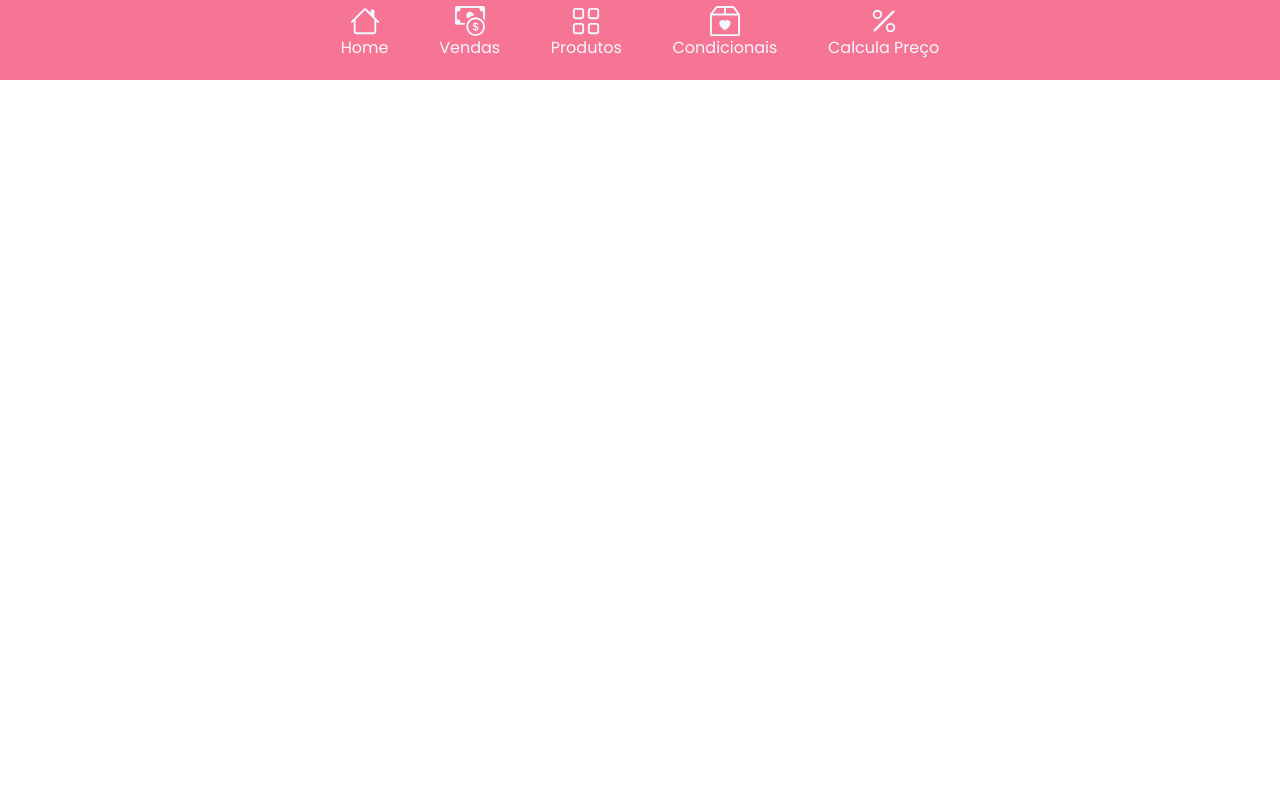
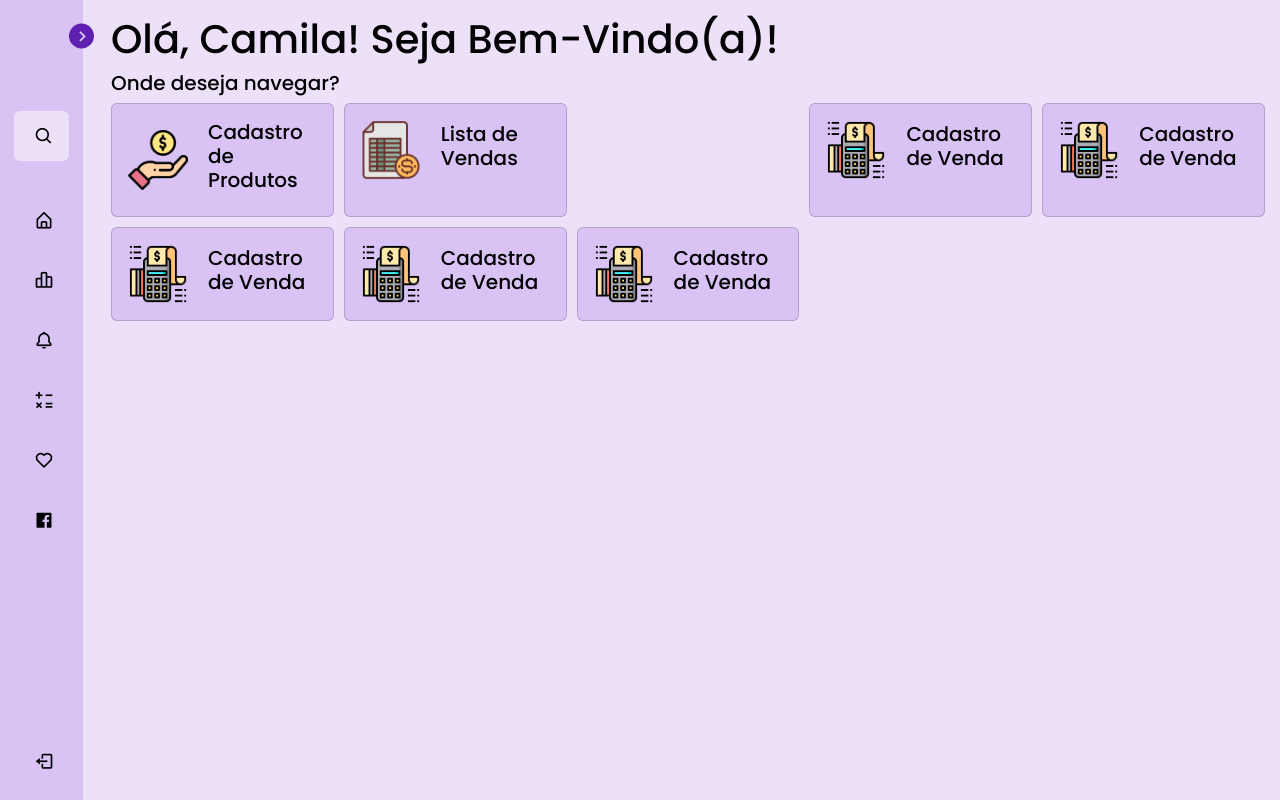
Before and after one commit to Gabr1elaugus700/Sistema-de-Controle-de-Vendas, a PHP site: page /public/index.php in a window 1280 px wide. Run offline with PHP 8.4, Linux system fonts and the light colour scheme.

Commit message:
Criado DashBoard Inicial de navegação de telas.

```diff
--- a/public/index.php
+++ b/public/index.php
@@ -7,91 +7,117 @@
     <link href="https://cdn.jsdelivr.net/npm/bootstrap@5.3.0-alpha3/dist/css/bootstrap.min.css" rel="stylesheet" integrity="sha384-KK94CHFLLe+nY2dmCWGMq91rCGa5gtU4mk92HdvYe+M/SXH301p5ILy+dN9+nJOZ" crossorigin="anonymous">
     <script src="https://cdn.jsdelivr.net/npm/bootstrap@5.3.0-alpha3/dist/js/bootstrap.bundle.min.js" integrity="sha384-ENjdO4Dr2bkBIFxQpeoTz1HIcje39Wm4jDKdf19U8gI4ddQ3GYNS7NTKfAdVQSZe" crossorigin="anonymous"></script>
     <link rel="stylesheet" type="text/css" href="../style/index.css">
-
+    <script src="../scripts/custom.js" type="text/javascript"></script>
 
 </head>
 
-<body>
+<script type="text/javascript">
+
+</script>
+
+<body class="body">
+
     <?php
     require_once('../config/conectaLocal.php');
-
     ?>
 
     <header>
-        <div class="principal">
-            <div class="itens">
-                <ul class="lista-centralizada nav nav-pills">
-                    <div class="child">
-                        <li>
-                            <a href="../public/main.php" class="quadrado">
-                                <svg xmlns="http://www.w3.org/2000/svg" width="30px" height="30px" fill="currentColor" class="bi bi-house" viewBox="0 0 16 16">
-                                    <path d="M8.707 1.5a1 1 0 0 0-1.414 0L.646 8.146a.5.5 0 0 0 .708.708L2 8.207V13.5A1.5 1.5 0 0 0 3.5 15h9a1.5 1.5 0 0 0 1.5-1.5V8.207l.646.647a.5.5 0 0 0 .708-.708L13 5.793V2.5a.5.5 0 0 0-.5-.5h-1a.5.5 0 0 0-.5.5v1.293L8.707 1.5ZM13 7.207V13.5a.5.5 0 0 1-.5.5h-9a.5.5 0 0 1-.5-.5V7.207l5-5 5 5Z" />
-                                </svg>
-                                <p>Home</p>
-                            </a>
-                        </li>
+        <div>
+            <?php include '../public/sideBar.php'; ?>
+        </div>
+    </header>
+    <div class="tudo">
+
+        <div class="titulo">
+            <!-- Colocar Variavel com o login do Usuário -->
+            <h1>Olá, Camila! Seja Bem-Vindo(a)!</h1>
+            <h5>Onde deseja navegar?</h5>
+        </div>
+        <div class="card-container">
+
+            <div class="card">
+                <a href="../public/cadProd.php">
+                    <!-- <div class="card-header">Header</div> -->
+                    <div class="card-body">
+                        <div class="itens-card">
+                            <span class="imgCard"><img src="../img/iconCard/mao.png" alt="Vendas"></span>
+                            <h5 class="card-title">Cadastro de Produtos</h5>
+                            <!-- <p class="card-text">Nessa tela, você pode cadastrar novos produtos ou adicionar estoque aos produtos já existente em seu sistema!</p> -->
+                        </div>
                     </div>
-                    <div class="child">
-                        <li>
-                            <a href="../public/tabela.php" class="quadrado">
-                                <svg xmlns="http://www.w3.org/2000/svg" width="30px" height="30px" fill="currentColor" class="bi bi-cash-coin" viewBox="0 0 16 16">
-                                    <path fill-rule="evenodd" d="M11 15a4 4 0 1 0 0-8 4 4 0 0 0 0 8zm5-4a5 5 0 1 1-10 0 5 5 0 0 1 10 0z" />
-                                    <path d="M9.438 11.944c.047.596.518 1.06 1.363 1.116v.44h.375v-.443c.875-.061 1.386-.529 1.386-1.207 0-.618-.39-.936-1.09-1.1l-.296-.07v-1.2c.376.043.614.248.671.532h.658c-.047-.575-.54-1.024-1.329-1.073V8.5h-.375v.45c-.747.073-1.255.522-1.255 1.158 0 .562.378.92 1.007 1.066l.248.061v1.272c-.384-.058-.639-.27-.696-.563h-.668zm1.36-1.354c-.369-.085-.569-.26-.569-.522 0-.294.216-.514.572-.578v1.1h-.003zm.432.746c.449.104.655.272.655.569 0 .339-.257.571-.709.614v-1.195l.054.012z" />
-                                    <path d="M1 0a1 1 0 0 0-1 1v8a1 1 0 0 0 1 1h4.083c.058-.344.145-.678.258-1H3a2 2 0 0 0-2-2V3a2 2 0 0 0 2-2h10a2 2 0 0 0 2 2v3.528c.38.34.717.728 1 1.154V1a1 1 0 0 0-1-1H1z" />
-                                    <path d="M9.998 5.083 10 5a2 2 0 1 0-3.132 1.65 5.982 5.982 0 0 1 3.13-1.567z" />
-                                </svg>
-                                <p>Vendas</p>
-                            </a>
-                        </li>
+                </a>
+            </div>
+
+            <div class="card">
+                <a href="../public/cadProd.php">
+                    <div class="card-body">
+                        <div class="itens-card">
+                            <span class="imgCard"><img src="../img/iconCard/dinheiro.png" alt="Vendas"></span>
+                            <h5 class="card-title">Lista de Vendas</h5>
+                            <!-- <p class="card-text">Aqui, Encontra todas as vendas. Podendo Filtrar e exporta-las!</p> -->
+                        </div>
                     </div>
 
+            </div>
+            <div class="card">
+                <a href="../public/cadProd.php">
+                    <div class="card-body">
+                        <div class="itens-card">
+                            <span class="imgCard"><img src="../img/iconCard/ponto-de-venda.png" alt="Vendas"></span>
+                            <h5 class="card-title">Cadastro de Venda</h5>
+                            <!-- <p class="card-text">Nessa tela, você pode cadastrar novos produtos ou adicionar estoque aos produtos já existente em seu sistema!</p> -->
+                        </div>
+                    </div>
+                </a>
+            </div>
+            <div class="card">
+                <a href="../public/cadProd.php">
+                    <div class="card-body">
+                        <div class="itens-card">
+                            <span class="imgCard"><img src="../img/iconCard/ponto-de-venda.png" alt="Vendas"></span>
+                            <h5 class="card-title">Cadastro de Venda</h5>
+                            <!-- <p class="card-text">Nessa tela, você pode cadastrar novos produtos ou adicionar estoque aos produtos já existente em seu sistema!</p> -->
+                        </div>
+                    </div>
+                </a>
+            </div>
+            <div class="card">
+                <a href="../public/cadProd.php">
+                    <div class="card-body">
+                        <div class="itens-card">
+                            <span class="imgCard"><img src="../img/iconCard/ponto-de-venda.png" alt="Vendas"></span>
+                            <h5 class="card-title">Cadastro de Venda</h5>
+                            <!-- <p class="card-text">Nessa tela, você pode cadastrar novos produtos ou adicionar estoque aos produtos já existente em seu sistema!</p> -->
+                        </div>
+                    </div>
+                </a>
+            </div>
+            <div class="card">
+                <a href="../public/cadProd.php">
+                    <div class="card-body">
+                        <div class="itens-card">
+                            <span class="imgCard"><img src="../img/iconCard/ponto-de-venda.png" alt="Vendas"></span>
+                            <h5 class="card-title">Cadastro de Venda</h5>
+                            <!-- <p class="card-text">Nessa tela, você pode cadastrar novos produtos ou adicionar estoque aos produtos já existente em seu sistema!</p> -->
+                        </div>
+                    </div>
+                </a>
+            </div>
+            <div class="card">
+                <a href="../public/cadProd.php">
+                    <div class="card-body">
+                        <div class="itens-card">
+                            <span class="imgCard"><img src="../img/iconCard/ponto-de-venda.png" alt="Vendas"></span>
+                            <h5 class="card-title">Cadastro de Venda</h5>
+                            <!-- <p class="card-text">Nessa tela, você pode cadastrar novos produtos ou adicionar estoque aos produtos já existente em seu sistema!</p> -->
+                        </div>
+                    </div>
+                </a>
+            </div>
 
-                    <!-- <li class="nav-item dropdown">
-                        <a class="nav-link dropdown-toggle background-color:red" href="#" id="navbarDropdownMenuLink" role="button" data-bs-toggle="dropdown" aria-expanded="false">
-                            Dropdown link
-                        </a>
-                        <ul class="dropdown-menu" aria-labelledby="navbarDropdownMenuLink">
-                            <li><a class="dropdown-item" href="#">Action</a></li>
-                            <li><a class="dropdown-item" href="#">Another action</a></li>
-                        </ul>
-                    </li> -->
-                    <div class="child">
-                        <li class="nav-item dropdown">
-                            <a href="../public/produtos.php" class="quadrado">
-                                <svg xmlns="http://www.w3.org/2000/svg" width="30px" height="30px" fill="currentColor" class="bi bi-grid" viewBox="0 0 16 16">
-                                    <path d="M1 2.5A1.5 1.5 0 0 1 2.5 1h3A1.5 1.5 0 0 1 7 2.5v3A1.5 1.5 0 0 1 5.5 7h-3A1.5 1.5 0 0 1 1 5.5v-3zM2.5 2a.5.5 0 0 0-.5.5v3a.5.5 0 0 0 .5.5h3a.5.5 0 0 0 .5-.5v-3a.5.5 0 0 0-.5-.5h-3zm6.5.5A1.5 1.5 0 0 1 10.5 1h3A1.5 1.5 0 0 1 15 2.5v3A1.5 1.5 0 0 1 13.5 7h-3A1.5 1.5 0 0 1 9 5.5v-3zm1.5-.5a.5.5 0 0 0-.5.5v3a.5.5 0 0 0 .5.5h3a.5.5 0 0 0 .5-.5v-3a.5.5 0 0 0-.5-.5h-3zM1 10.5A1.5 1.5 0 0 1 2.5 9h3A1.5 1.5 0 0 1 7 10.5v3A1.5 1.5 0 0 1 5.5 15h-3A1.5 1.5 0 0 1 1 13.5v-3zm1.5-.5a.5.5 0 0 0-.5.5v3a.5.5 0 0 0 .5.5h3a.5.5 0 0 0 .5-.5v-3a.5.5 0 0 0-.5-.5h-3zm6.5.5A1.5 1.5 0 0 1 10.5 9h3a1.5 1.5 0 0 1 1.5 1.5v3a1.5 1.5 0 0 1-1.5 1.5h-3A1.5 1.5 0 0 1 9 13.5v-3zm1.5-.5a.5.5 0 0 0-.5.5v3a.5.5 0 0 0 .5.5h3a.5.5 0 0 0 .5-.5v-3a.5.5 0 0 0-.5-.5h-3z" />
-                                </svg>
-                                <p>Produtos</p>
-                            </a>
 
-                        </li>
-                    </div>
-                    <div class="child">
-                        <li>
-                            <a href="" class="quadrado">
-                                <svg xmlns="http://www.w3.org/2000/svg" width="30px" height="30px" fill="currentColor" class="bi bi-box2-heart" viewBox="0 0 16 16">
-                                    <path d="M8 7.982C9.664 6.309 13.825 9.236 8 13 2.175 9.236 6.336 6.31 8 7.982Z" />
-                                    <path d="M3.75 0a1 1 0 0 0-.8.4L.1 4.2a.5.5 0 0 0-.1.3V15a1 1 0 0 0 1 1h14a1 1 0 0 0 1-1V4.5a.5.5 0 0 0-.1-.3L13.05.4a1 1 0 0 0-.8-.4h-8.5Zm0 1H7.5v3h-6l2.25-3ZM8.5 4V1h3.75l2.25 3h-6ZM15 5v10H1V5h14Z" />
-                                </svg>
-                                <p>Condicionais</p>
-                            </a>
-                        </li>
-                    </div>
-                    <div class="child">
-                        <li>
-                            <a href="./calculaPreco.php" class="quadrado">
-                                <svg xmlns="http://www.w3.org/2000/svg" width="30px" height="30px" fill="currentColor" class="bi bi-percent" viewBox="0 0 16 16">
-                                    <path d="M13.442 2.558a.625.625 0 0 1 0 .884l-10 10a.625.625 0 1 1-.884-.884l10-10a.625.625 0 0 1 .884 0zM4.5 6a1.5 1.5 0 1 1 0-3 1.5 1.5 0 0 1 0 3zm0 1a2.5 2.5 0 1 0 0-5 2.5 2.5 0 0 0 0 5zm7 6a1.5 1.5 0 1 1 0-3 1.5 1.5 0 0 1 0 3zm0 1a2.5 2.5 0 1 0 0-5 2.5 2.5 0 0 0 0 5z" />
-                                </svg>
-                                <p>Calcula Preço</p>
-                            </a>
-                        </li>
-                    </div>
-            </div>
-        </div>
+
 
         </div>
-        </div>
-    </header>
-
+    </div>
 </body>
--- a/public/produtos.php
+++ b/public/produtos.php
@@ -3,7 +3,8 @@
 
 <head>
     <meta charset="UTF-8">
-    <title>Consulta de vendas.</title>
+    <title>Produtos
+    </title>
     <link href="https://cdn.jsdelivr.net/npm/bootstrap@5.3.0-alpha3/dist/css/bootstrap.min.css" rel="stylesheet" integrity="sha384-KK94CHFLLe+nY2dmCWGMq91rCGa5gtU4mk92HdvYe+M/SXH301p5ILy+dN9+nJOZ" crossorigin="anonymous">
     <script src="https://cdn.jsdelivr.net/npm/bootstrap@5.3.0-alpha3/dist/js/bootstrap.bundle.min.js" integrity="sha384-ENjdO4Dr2bkBIFxQpeoTz1HIcje39Wm4jDKdf19U8gI4ddQ3GYNS7NTKfAdVQSZe" crossorigin="anonymous"></script>
     <link rel="stylesheet" type="text/css" href="../style/tabela.css">
--- a/public/sideBar.php
+++ b/public/sideBar.php
@@ -1,7 +1,3 @@
-
-
-
-
 <!DOCTYPE html>
 <html lang="pt-br">
 <head>
@@ -15,9 +11,7 @@
     <script src="https://unpkg.com/boxicons@2.1.4/dist/boxicons.js"></script>
 
 </head>
-<style>
 
-</style>
 <body>
     <nav class="sidebar close">
         <header>
@@ -43,7 +37,7 @@
 
                 <ul class="menu-links">
                     <li class="nav-link">
-                        <a href="#">
+                        <a href="./index.php">
                             <i class='bx bx-home-alt icon' ></i>
                             <span class="text nav-text">Painel</span>
                         </a>
--- a/style/index.css
+++ b/style/index.css
@@ -1,43 +1,64 @@
 @import url("./root.css");
 
-.principal {
-    width: 100%;
-    height: 10vh;
-    display: flex;
-    flex-direction: column;
-}
-
-.itens {
-    display: flex;
-    flex-wrap: wrap;
-    gap: 2rem;
-    background-color: #f77594;
-    height: 10vh;
-    justify-content: center;
-    align-items: center;
-    padding: 0.5%;
-}
-
-.lista-centralizada{
-    display: flex;
-    justify-content: center;
-    align-items: center;
-    flex-direction: row;
-    height: 100%;
-    width: 100%;
-    gap: 4%;
+.body{
+    background-color:  var(--background-color);
+    margin-left: 6rem;
+    padding: 15px;
 
 }
 
-ul,
-li,
-a {
-    color: aliceblue;
+.card a{
+    text-decoration: none;
+    color: var(--text-color);
+}
+.tudo{
+    color: var(--text-color);
+    flex-wrap: nowrap;
+}
+
+.card-container {
+    display: inline-grid;
+    grid-template-columns: auto auto auto auto auto;
+    gap: 10px;
+    column-gap: 10px;
+    flex-wrap: nowrap;
+  }
+
+  .card {
+    background-color: var(--sidebar-color);
+    color: var(--text-color);
+    min-width: 15%;
+    transition: 0.3s ease;
+  }
+
+  .card:hover {
+    background-color: var(--primary-color);
+    color: var(--text-button);
+    transform: scale(1.1);
+    z-index: 1;
+  }
+
+
+  .card:hover ~ .card {
+    transform: translateX(2%);/* Desloca os outros cards para a direita */
+  }
+/*
+  .card:hover ~ .card:hover {
+    transform: translateX(40px);
+  }
+  */
+  .card:hover a{
+    color: var(--text-button);
+  }
+  .imgCard img{
+    height: 60px;
+    width: 60px;
+  }
+
+  .itens-card{
     display: flex;
+    flex-direction: row;
     align-items: center;
     justify-content: center;
-    flex-direction: column;
-    flex-wrap: wrap;
-    text-decoration: none;
-
-}
+    gap: 20px;
+  }
--- a/style/root.css
+++ b/style/root.css
@@ -12,13 +12,15 @@
     --sidebar-color: #d8c3f4;
     --primary-color: #5f20b1;
     --primary-color-light: #ece1f9;
+    --secondary-collor:#d8c3f4;
     --text-color: #020104;
+
+    /* ===== Properties ===== */
     --background-color: #ece1f9;
     --border-table: 4px solid #5f20b1;
     --color-cabecalho: #d8c3f4;
     --button-collor: #5f20b1;
     --text-button: #ece1f9;
-
 }
 
 
--- a/style/sidebar.css
+++ b/style/sidebar.css
@@ -45,7 +45,8 @@
     z-index: 100;
 }
 .sidebar.close{
-    width: 88px;
+    /* width: 88px; */
+    width: 5.2rem;
 }
 
 /* ===== Reusable code - Here ===== */
```
Also changed, not shown: public/barraCentralOld.php (added, +97 -0 lines), style/barraCentralOld.css (added, +41 -0 lines), img/iconCard/dinheiro.png (added), img/iconCard/mao.png (added), img/iconCard/ponto-de-venda.png (added).
